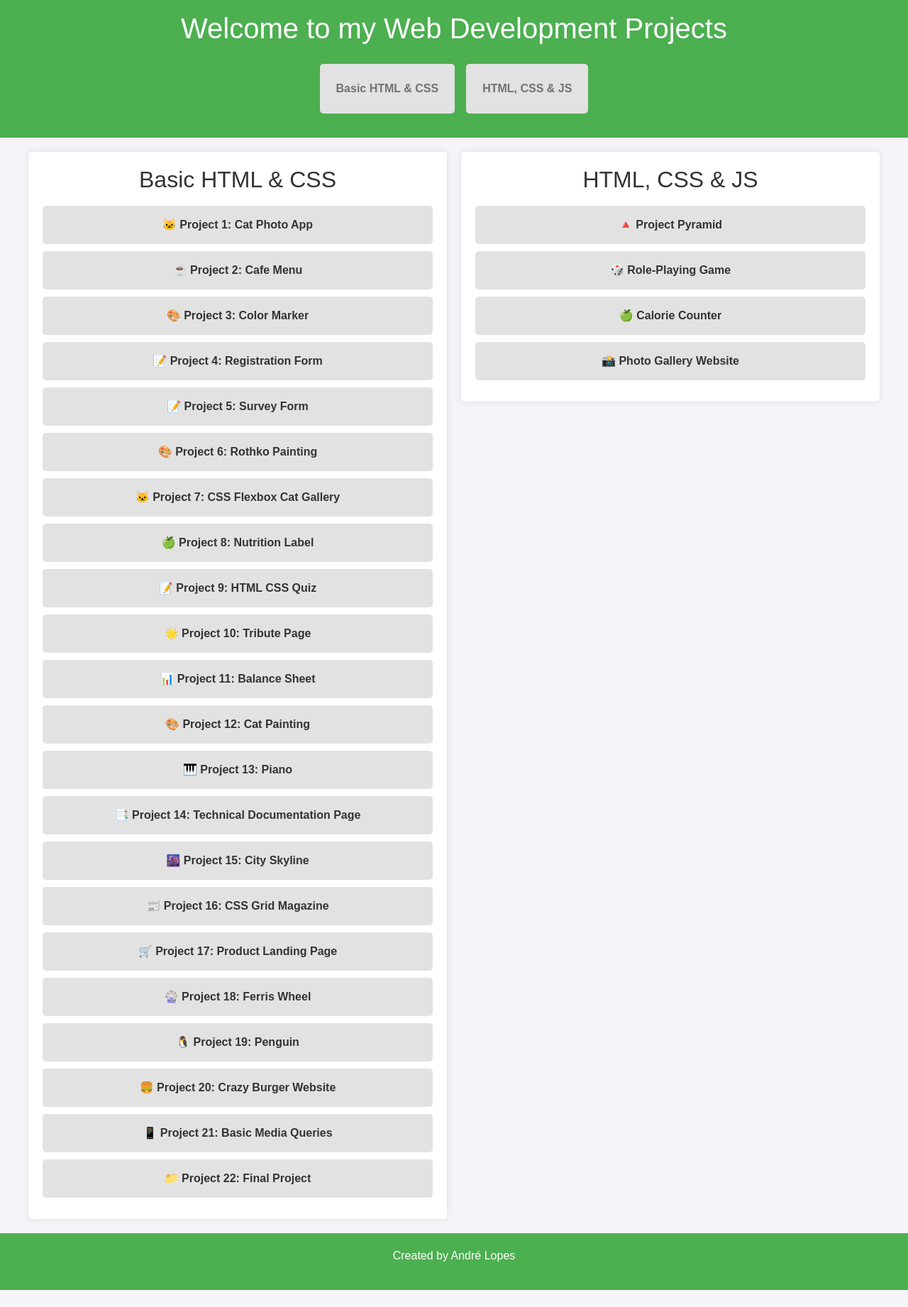
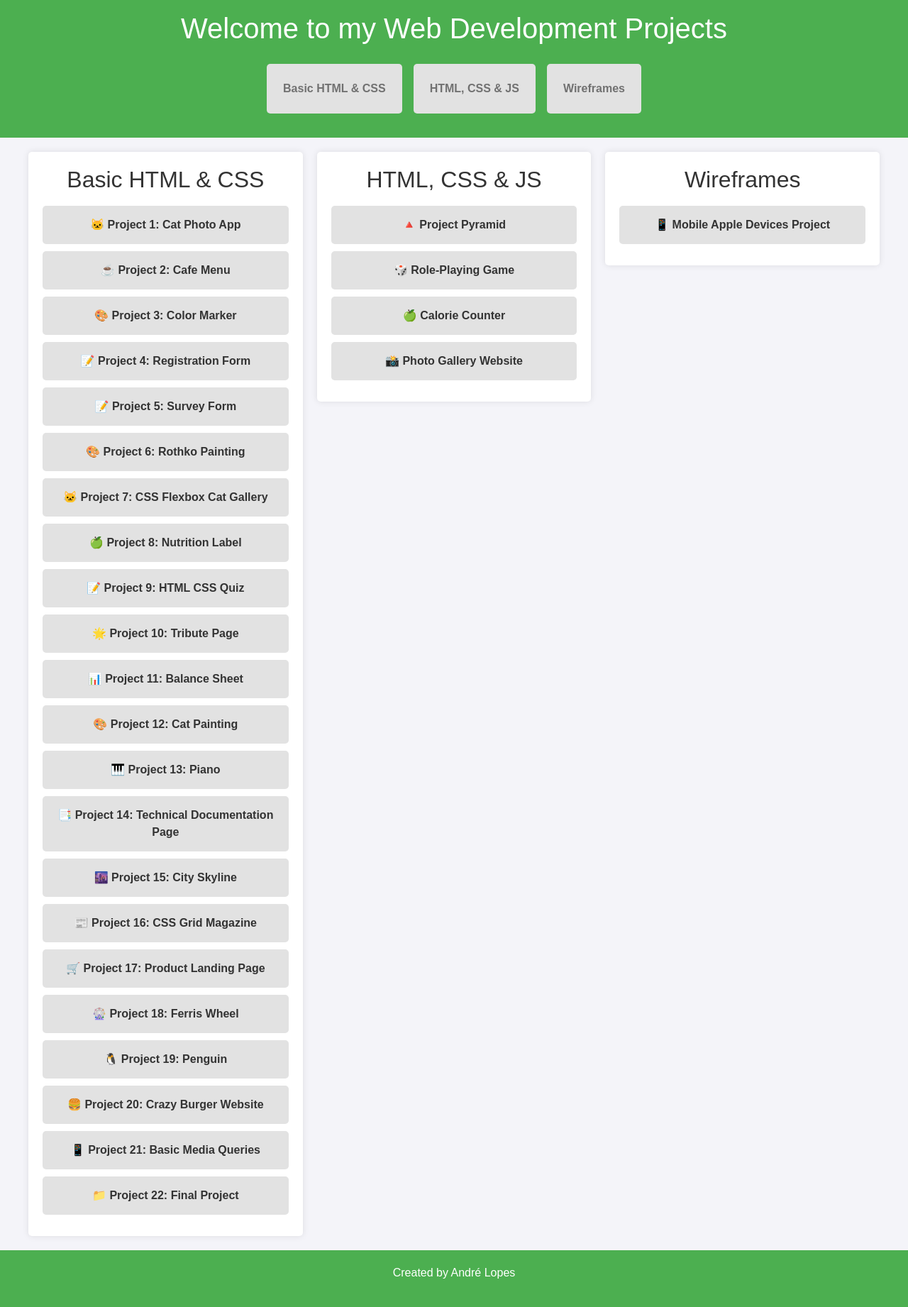
Before and after one commit to andrelopes1/web-development-projects, a PHP site: page / in a window 1280 px wide. Shown: the whole page at 71% size. Before the commit the page ends 1818 px from the top, so only its background shows below. Run offline with PHP 8.4, Linux system fonts and the light colour scheme; some libraries are stand-ins or nearby versions.

Commit message:
Wireframes

```diff
--- a/index.html
+++ b/index.html
@@ -23,6 +23,9 @@
                         </li>
                         <li class="nav-item mx-2">
                             <a class="nav-link" href="#html-css-js">HTML, CSS & JS</a>
+                        </li>
+                        <li class="nav-item mx-2">
+                            <a class="nav-link" href="#wireframes">Wireframes</a>
                         </li>
                     </ul>
                 </div>
@@ -67,6 +70,12 @@
                     <li><a href="HTML-CSS-&-JS/Photo-Gallery-Website/index.html" target="_blank">📸 Photo Gallery Website</a></li>
                 </ul>
             </div>
+            <div class="grid-item section-padding" id="wireframes">
+                <h2 class="grid-title">Wireframes</h2>
+                <ul>
+                    <li><a href="Wireframes/wireframe 1.png" target="_blank">📱 Mobile Apple Devices Project</a></li>
+                </ul>
+            </div>
         </div>
     </main>
     <footer>
--- a/style.css
+++ b/style.css
@@ -52,6 +52,8 @@ ul {
 list-style-type: none;
 padding: 0;
 margin: 0;
+text-decoration: none;
+
 }
 
 ul li {
@@ -64,13 +66,16 @@ transition: background 0.3s;
 
 ul li:hover {
 background: #d4d4d4;
+text-decoration: none !important;
+
 }
 
 ul li a {
-text-decoration: none;
+text-decoration: none !important;
 color: #333;
 font-weight: bold;
 }
+
 
 
 footer {
```
Also changed, not shown: Wireframes/wireframe 1.png (added).
